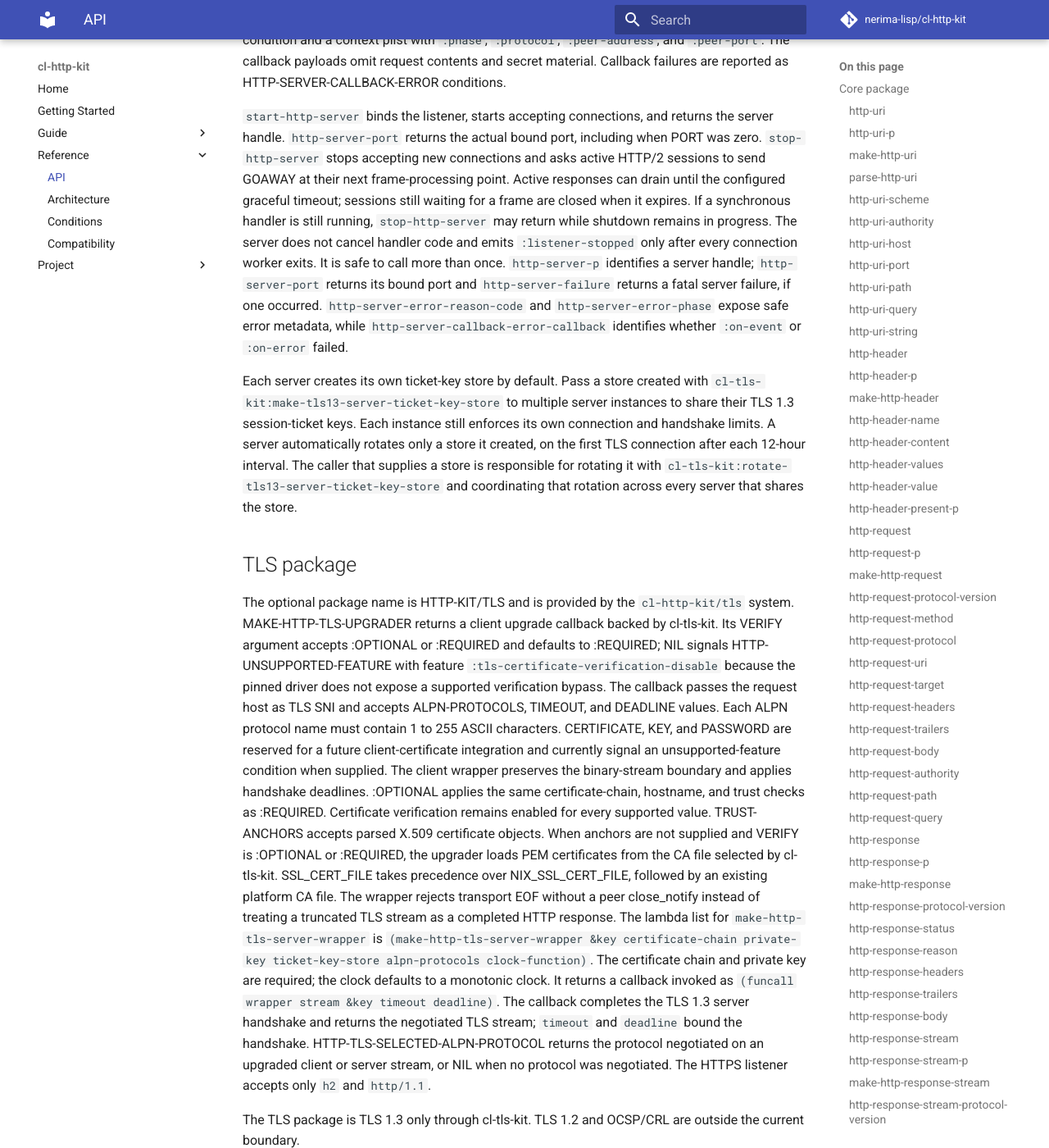
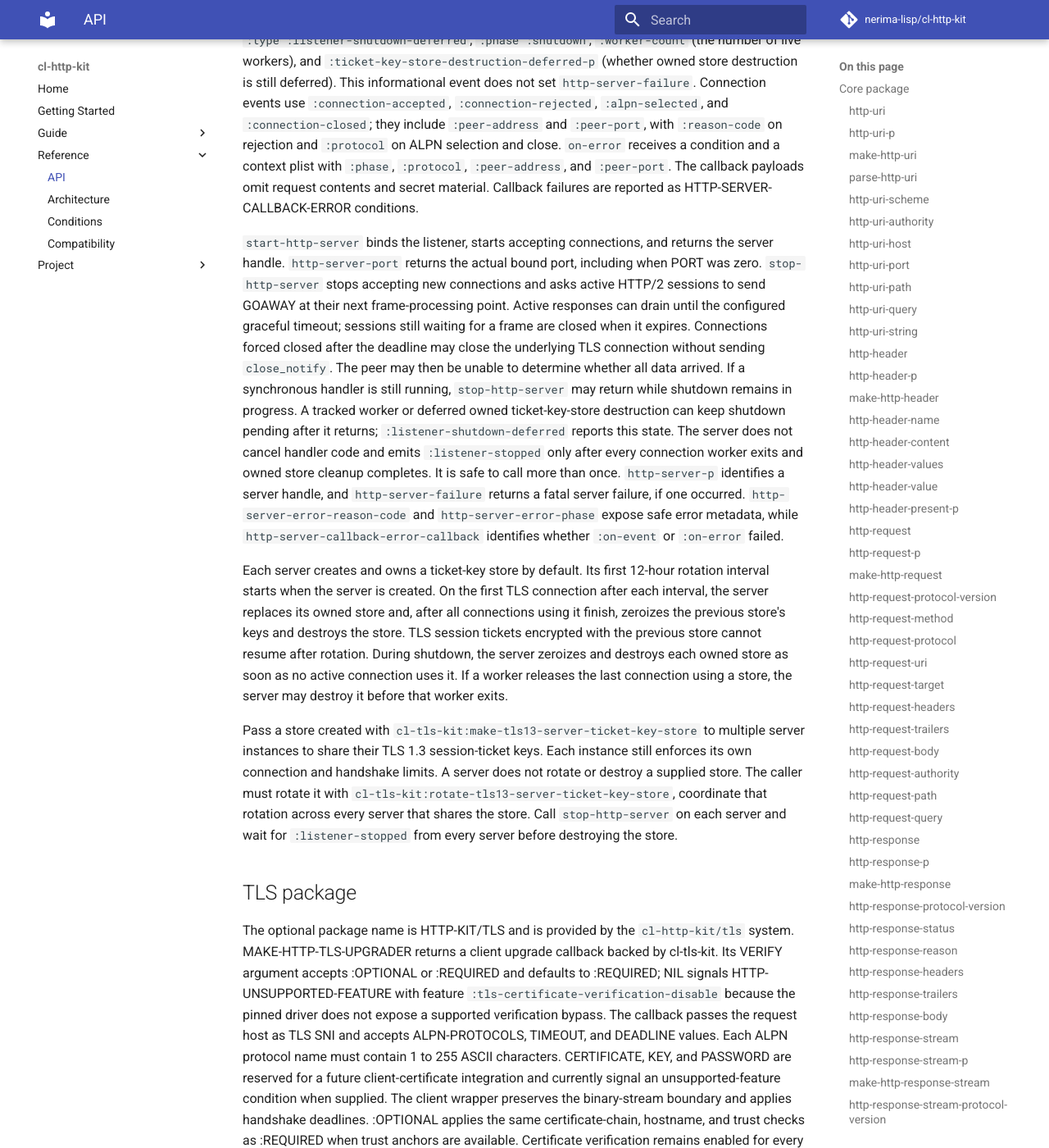
Before and after one commit to nerima-lisp/cl-http-kit, an MkDocs documentation site: the page built from docs/src/reference/api.md, in a window 1280 px wide and 1400 px high, scrolled down 22268 px. Shown: the whole window at 82% size. Built offline with MkDocs 1.6.1 and Material for MkDocs 9.7.7, drawn with Linux system fonts in a browser that asks for light colours; comment, search, counter and statistics services are not loaded; some of the changed text lies outside the part shown.

Commit message:
feat(server): add TLS 1.3 HTTPS listener (#18)
- Pin cl-tls-kit to v0.5.0 and manage TLS 1.3 ticket key stores through the HTTPS listener lifecycle.
- Defer listener-owned store destruction until the final active connection releases it, including when shutdown has passed its deadline while a worker still uses the store.
- Send close_notify during graceful shutdown and use socket shutdown to interrupt forced closure.
- Preserve callback failures while completing deferred shutdown; ignore legacy_record_version in the TLS server wrapper and allow session tickets to be disabled.
- Abort HTTP/2 connections when request-size limits are exceeded.

```diff
--- a/docs/src/reference/api.md
+++ b/docs/src/reference/api.md
@@ -4,7 +4,8 @@ This page documents the primary exported symbols of the registered ASDF
 systems. Package definition files remain authoritative for lower-level and
 auxiliary exports not described here.
 
-The registered systems in this checkout are version 0.4.1.
+The registered systems in this checkout declare version 0.4.1. This reference
+describes the current checkout and may include unreleased changes.
 
 ## Core package
 
@@ -971,8 +972,15 @@ after its request deadline does not send a response. The graceful timeout bounds
 shutdown from its start until remaining connections are closed.
 
 `on-event` receives a sanitized plist with `:type` and `:phase`. Listener
-events use `:listener-started`, `:listener-stopping`, and `:listener-stopped`;
-the start event also includes `:host` and `:port`. Connection events use
+events use `:listener-started`, `:listener-stopping`, `:listener-stopped`, and
+`:listener-shutdown-deferred`; the start event also includes `:host` and
+`:port`. The shutdown-deferred event is emitted once when a tracked worker
+remains or owned ticket-key-store destruction is deferred. Its payload
+contains `:type :listener-shutdown-deferred`, `:phase :shutdown`,
+`:worker-count` (the number of live workers), and
+`:ticket-key-store-destruction-deferred-p` (whether owned store destruction
+is still deferred). This informational event does not set
+`http-server-failure`. Connection events use
 `:connection-accepted`, `:connection-rejected`, `:alpn-selected`, and
 `:connection-closed`; they include `:peer-address` and `:peer-port`, with
 `:reason-code` on rejection and `:protocol` on ALPN selection and close.
@@ -987,24 +995,39 @@ including when PORT was zero. `stop-http-server` stops accepting new
 connections and asks active HTTP/2 sessions to send GOAWAY at their next
 frame-processing point. Active responses can drain until the configured
 graceful timeout; sessions still waiting for a frame are closed when it
-expires. If a synchronous handler is still running, `stop-http-server` may
-return while shutdown remains in progress. The server does not cancel handler
-code and emits `:listener-stopped` only after every connection worker exits. It
-is safe to call more than once. `http-server-p` identifies a server handle;
-`http-server-port` returns its bound port and `http-server-failure`
+expires. Connections forced closed after the deadline may close the underlying
+TLS connection without sending `close_notify`. The peer may then be unable to
+determine whether all data arrived. If a synchronous handler is still running,
+`stop-http-server` may return while shutdown remains in progress. A tracked
+worker or deferred owned ticket-key-store destruction can keep shutdown
+pending after it returns; `:listener-shutdown-deferred` reports this state.
+The server does not cancel handler code and emits `:listener-stopped` only
+after every connection worker exits and owned store cleanup completes. It is
+safe to call more than once.
+`http-server-p` identifies a server handle, and `http-server-failure`
 returns a fatal server failure, if one occurred. `http-server-error-reason-code`
 and `http-server-error-phase` expose safe error metadata, while
 `http-server-callback-error-callback` identifies whether `:on-event` or
 `:on-error` failed.
 
-Each server creates its own ticket-key store by default. Pass a store created
-with `cl-tls-kit:make-tls13-server-ticket-key-store` to multiple server
-instances to share their TLS 1.3 session-ticket keys. Each instance still
-enforces its own connection and handshake limits. A server automatically
-rotates only a store it created, on the first TLS connection after each
-12-hour interval. The caller that supplies a store is responsible for rotating
-it with `cl-tls-kit:rotate-tls13-server-ticket-key-store` and coordinating
-that rotation across every server that shares the store.
+Each server creates and owns a ticket-key store by default. Its first 12-hour
+rotation interval starts when the server is created. On the first TLS
+connection after each interval, the server replaces its owned store
+and, after all connections using it finish, zeroizes the previous store's keys
+and destroys the store. TLS session tickets encrypted with the previous store
+cannot resume after rotation. During shutdown, the server zeroizes and destroys
+each owned store as soon as no active connection uses it. If a worker releases
+the last connection using a store, the server may destroy it before that worker
+exits.
+
+Pass a store created with `cl-tls-kit:make-tls13-server-ticket-key-store` to
+multiple server instances to share their TLS 1.3 session-ticket keys. Each
+instance still enforces its own connection and handshake limits. A server does
+not rotate or destroy a supplied store. The caller must rotate it with
+`cl-tls-kit:rotate-tls13-server-ticket-key-store`, coordinate that rotation
+across every server that shares the store. Call `stop-http-server` on each
+server and wait for `:listener-stopped` from every server before destroying the
+store.
 
 ## TLS package
 
@@ -1021,27 +1044,42 @@ PASSWORD are reserved for a future client-certificate integration and currently
 signal an unsupported-feature condition when supplied. The client wrapper
 preserves the binary-stream boundary and applies handshake deadlines.
 :OPTIONAL applies the same certificate-chain, hostname, and trust checks as
-:REQUIRED. Certificate verification remains enabled for every supported value.
-TRUST-ANCHORS accepts parsed X.509 certificate objects. When anchors are not
-supplied and VERIFY is :OPTIONAL or :REQUIRED, the upgrader loads PEM
-certificates from the CA file selected by cl-tls-kit. SSL_CERT_FILE takes
+:REQUIRED when trust anchors are available. Certificate verification remains
+enabled for every supported value. TRUST-ANCHORS accepts parsed X.509
+certificate objects. When anchors are not supplied and VERIFY is :OPTIONAL or
+:REQUIRED, the upgrader loads PEM certificates from the CA file selected by
+cl-tls-kit. If no default CA file is available, :OPTIONAL passes no trust
+anchors to the driver, while :REQUIRED signals :tls-trust-store with detail
+:not-found before starting the handshake. SSL_CERT_FILE takes
 precedence over NIX_SSL_CERT_FILE, followed by an existing platform CA file.
 The wrapper rejects transport EOF without a peer close_notify instead of
 treating a truncated TLS stream as a completed HTTP response.
 The lambda list for `make-http-tls-server-wrapper` is
 `(make-http-tls-server-wrapper &key certificate-chain private-key
-ticket-key-store alpn-protocols clock-function)`. The certificate chain and
-private key are required; the clock defaults to a monotonic clock. It returns a
-callback invoked as
+ticket-key-store session-tickets-p alpn-protocols clock-function)`. The
+certificate chain and private key are required; the clock defaults to a
+monotonic clock. `session-tickets-p` defaults to true. Set it to NIL to prevent
+the cl-tls-kit driver from creating a ticket-key store, resumption secret, or
+`NewSessionTicket` message. It returns a callback invoked as
 `(funcall wrapper stream &key timeout deadline)`. The callback completes the
 TLS 1.3 server handshake and returns the negotiated TLS stream; `timeout` and
-`deadline` bound the handshake.
+`deadline` bound the handshake. When session tickets are enabled and no
+`ticket-key-store` is supplied, each callback creates a driver-owned store for
+that connection. Closing the returned TLS stream, normally or with `:abort`,
+closes its driver and destroys that store; a handshake or setup failure also
+closes the driver. A supplied store remains caller-owned when a connection
+closes. To resume sessions across connections handled by this wrapper, pass the
+same store with `:ticket-key-store` on each invocation and destroy it only after
+all connections using it have closed. The HTTPS listener instead owns one
+default store shared by its connections.
 HTTP-TLS-SELECTED-ALPN-PROTOCOL returns the protocol negotiated on an upgraded
-client or server stream, or NIL when no protocol was negotiated. The HTTPS
-listener accepts only `h2` and `http/1.1`.
+client or server stream, or NIL when no protocol was negotiated.
 
 The TLS package is TLS 1.3 only through cl-tls-kit. TLS 1.2 and OCSP/CRL are
 outside the current boundary.
+The TLS server wrapper ignores the record `legacy_record_version` as required
+by RFC 8446 section 5.1 while continuing to validate record content types and
+lengths.
 
 ## Observability package
 
@@ -2007,7 +2045,9 @@ Retry-After.
 
 ### `http-client-wall-clock-function`
 
-Return the configured monotonic timing function.
+Return the configured monotonic timing function used for deadlines. The
+accessor's `wall-clock` name is historical; this function does not return
+wall-clock time.
 
 ### `http-client-sleep-function`
 
```
Also changed, not shown: docs/src/project/changelog.md (+8 -0 lines), 12 other files.
